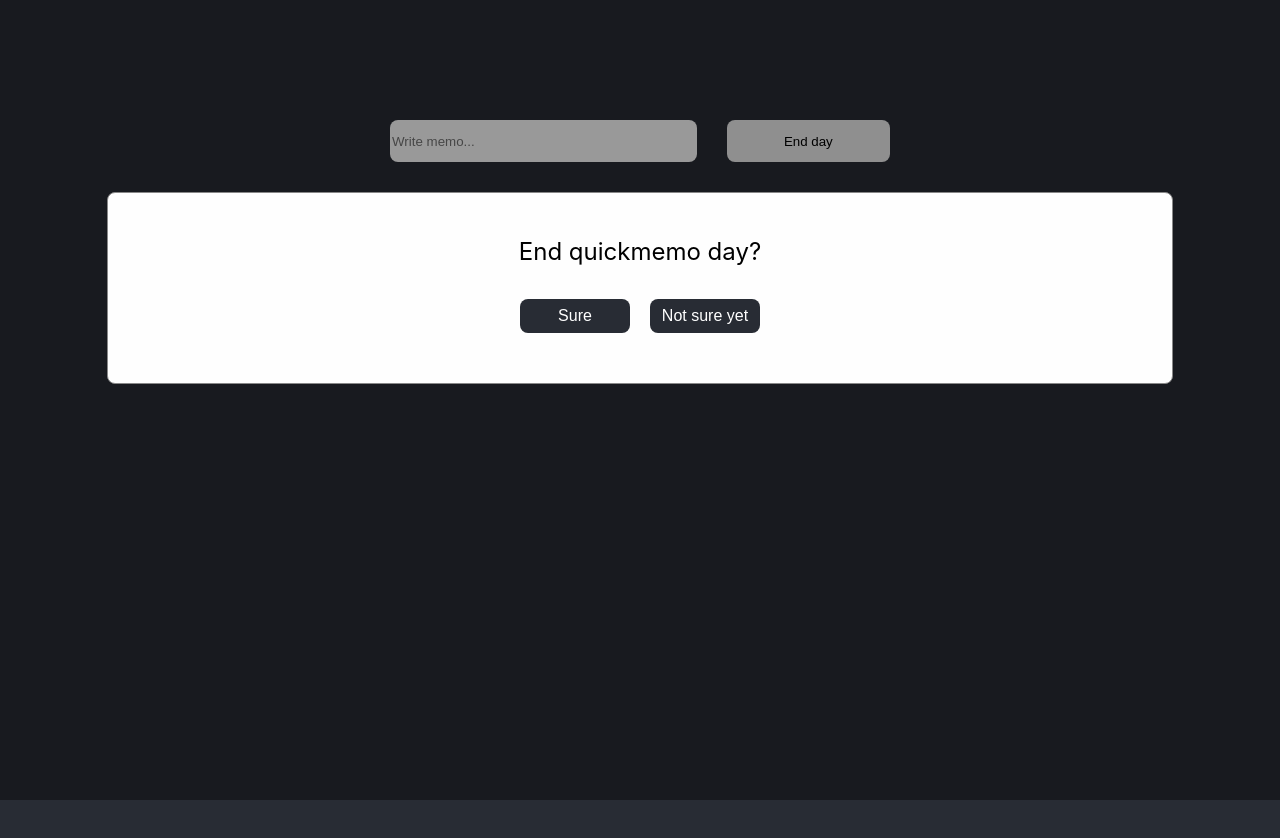
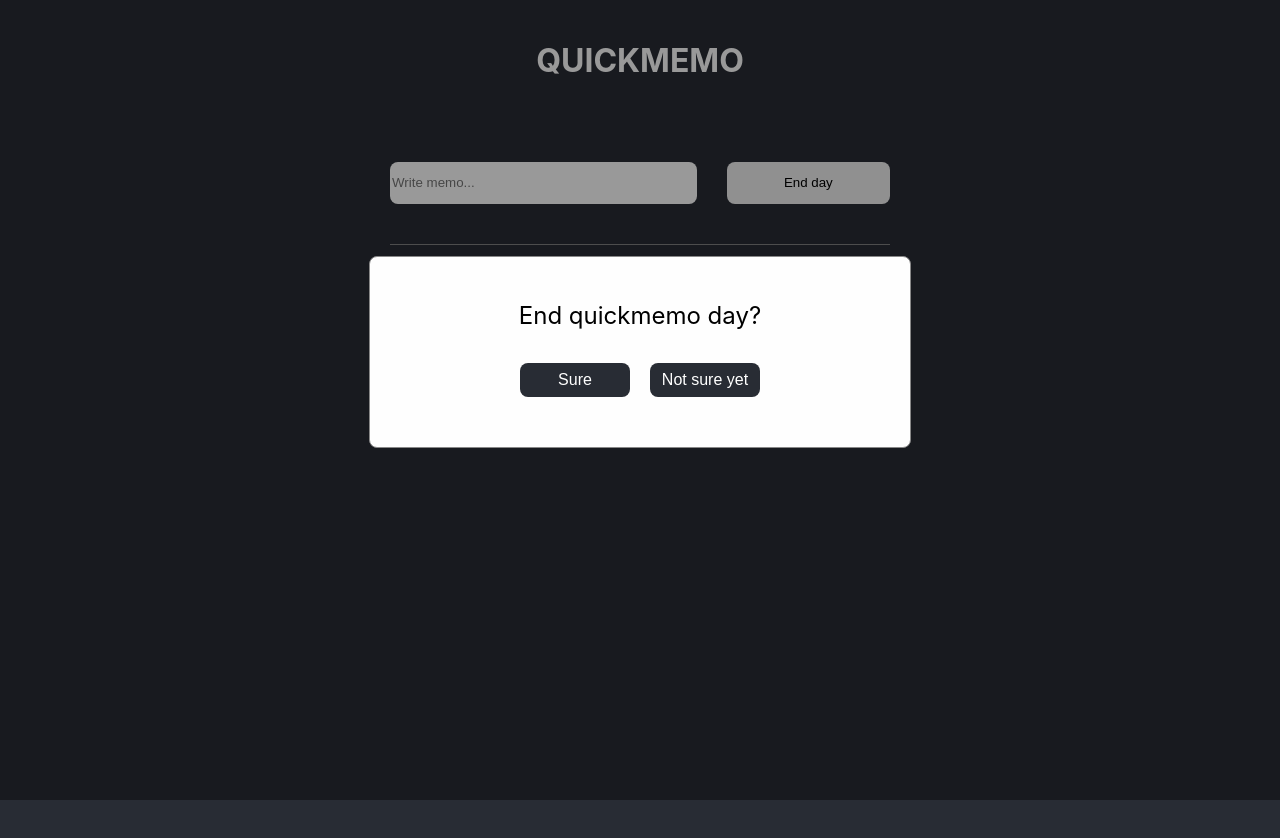
Before and after one commit to jakubpatzer/quickmemo, a React (Create React App) app: page / in a window 1280 px wide. Both pictures are taken after a click on the button "End day". Built offline with nearby package versions, Linux system fonts and the light colour scheme.

Commit message:
Styling fixes

```diff
--- a/src/App.js
+++ b/src/App.js
@@ -49,8 +49,9 @@ function App() {
   };
 
   return (
-    <div className="App">
+    <div className="app">
       <MainLayout>
+        <h1 className="app-heading">QUICKMEMO</h1>
         <div className="input-conatiner">
           <input
             type="text"
--- a/src/components/modal/Modal.js
+++ b/src/components/modal/Modal.js
@@ -9,13 +9,13 @@ const Modal = ({
   handleReset,
 }) => {
   const completedMemos = memos.filter((memo) => memo.completed).length;
-  let res = Math.round((completedMemos / memos.length) * 100);
+  const result = Math.round((completedMemos / memos.length) * 100);
   const showResults = () => {
-    if (res === 0) return "Naughty...";
-    if (res > 0 && res < 50) return "Bad...";
-    if (res >= 50 && res < 75) return "Good, but could be better :)";
-    if (res >= 75 && res < 100) return "Nearly perfect :)";
-    if (res === 100) return "Perfect <3";
+    if (result === 0) return "Naughty...";
+    if (result > 0 && result < 50) return "Bad...";
+    if (result >= 50 && result < 75) return "Good, but could be better :)";
+    if (result >= 75 && result < 100) return "Nearly perfect :)";
+    if (result === 100) return "Perfect <3";
   };
   return (
     <div className={style.modal}>
--- a/src/components/modal/modal.module.css
+++ b/src/components/modal/modal.module.css
@@ -12,10 +12,11 @@
 .modalContent {
   border-radius: 8px;
   background-color: #fefefe;
-  margin: 15% auto; /* 15% from the top and centered */
+  margin: 20% auto;
   padding: 20px 20px 50px;
   border: 1px solid #888;
-  width: 80%; /* Could be more or less, depending on screen size */
+  width: 80%;
+  max-width: 500px;
   text-align: center;
 }
 
--- a/src/global.css
+++ b/src/global.css
@@ -1,10 +1,18 @@
-.App {
+.app {
   font-size: calc(10px + 2vmin);
   background-color: #282c34;
 }
+
+.app-heading {
+  color: white;
+  text-align: center;
+  font-size: 1.5rem;
+}
 .input-conatiner {
-  margin: 100px 0 50px;
+  padding: 60px 0 40px;
+  margin-bottom: 40px;
   display: flex;
+  border-bottom: solid 1px gray;
 }
 
 .memo-input {
@@ -20,3 +28,9 @@
   border-radius: 8px;
   border: none;
 }
+
+@media only screen and (min-width: 600px) {
+  .app-heading {
+    font-size: 2rem;
+  }
+}
```
